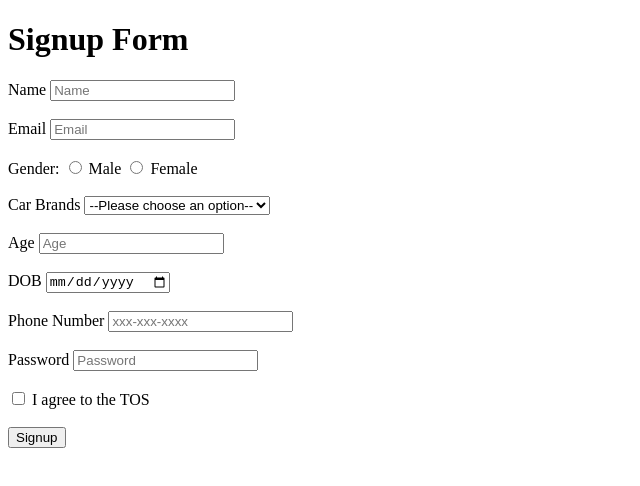
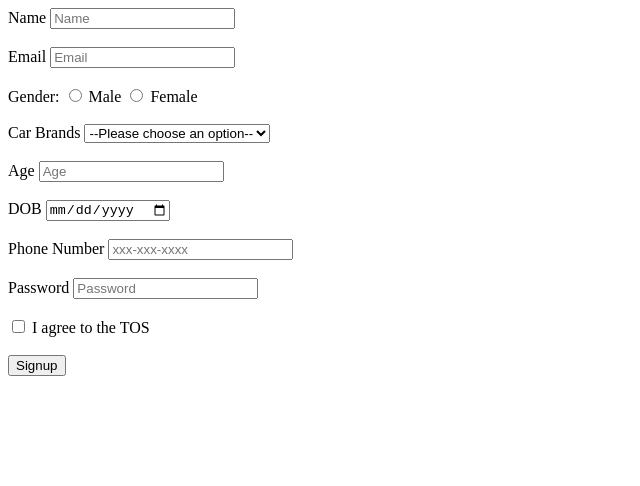
Before and after one commit to acciojob/signup-form-car-harshps900, a website: page main.html in a window 1280 px wide. Shown: the whole page, without its empty margins (0-640 px from the left). Drawn offline with Linux system fonts and the light colour scheme.

Commit message:
created a submission

```diff
--- a/main.html
+++ b/main.html
@@ -9,24 +9,16 @@
 </head>
 
 <body>
-    <h1>Signup Form</h1>
     <form method="post" action="/submit">
-        <!-- Name -->
         <label for="name">Name</label>
         <input type="text" id="name" name="name" placeholder="Name" required><br><br>
-
-        <!-- Email -->
         <label for="email">Email</label>
         <input type="email" id="email" name="email" placeholder="Email" required><br><br>
-
-        <!-- Gender -->
         <label>Gender:</label>
         <input type="radio" id="gender_m" name="gender" value="Male" required>
         <label for="gender_m">Male</label>
         <input type="radio" id="gender_f" name="gender" value="Female" required>
         <label for="gender_f">Female</label><br><br>
-
-        <!-- Car Brands -->
         <label for="cars">Car Brands</label>
         <select id="cars" name="cars" required>
             <option value="" disabled selected>--Please choose an option--</option>
@@ -35,28 +27,16 @@
             <option value="Mahindra">Mahindra</option>
             <option value="Fortuner">Fortuner</option>
         </select><br><br>
-
-        <!-- Age -->
         <label for="age">Age</label>
         <input type="number" id="age" name="age" placeholder="Age" required><br><br>
-
-        <!-- Date of Birth -->
         <label for="dob">DOB</label>
         <input type="date" id="dob" name="dob" required><br><br>
-
-        <!-- Phone Number -->
         <label for="tel">Phone Number</label>
         <input type="tel" id="tel" name="num" placeholder="xxx-xxx-xxxx" pattern="\d{3}-\d{3}-\d{4}"><br><br>
-
-        <!-- Password -->
         <label for="password">Password</label>
         <input type="password" id="password" name="password" placeholder="Password" required><br><br>
-
-        <!-- TOS -->
         <input type="checkbox" id="tos" name="tos" required>
         <label for="tos">I agree to the TOS</label><br><br>
-
-        <!-- Submit Button -->
         <input type="submit" value="Signup">
     </form>
 
```
